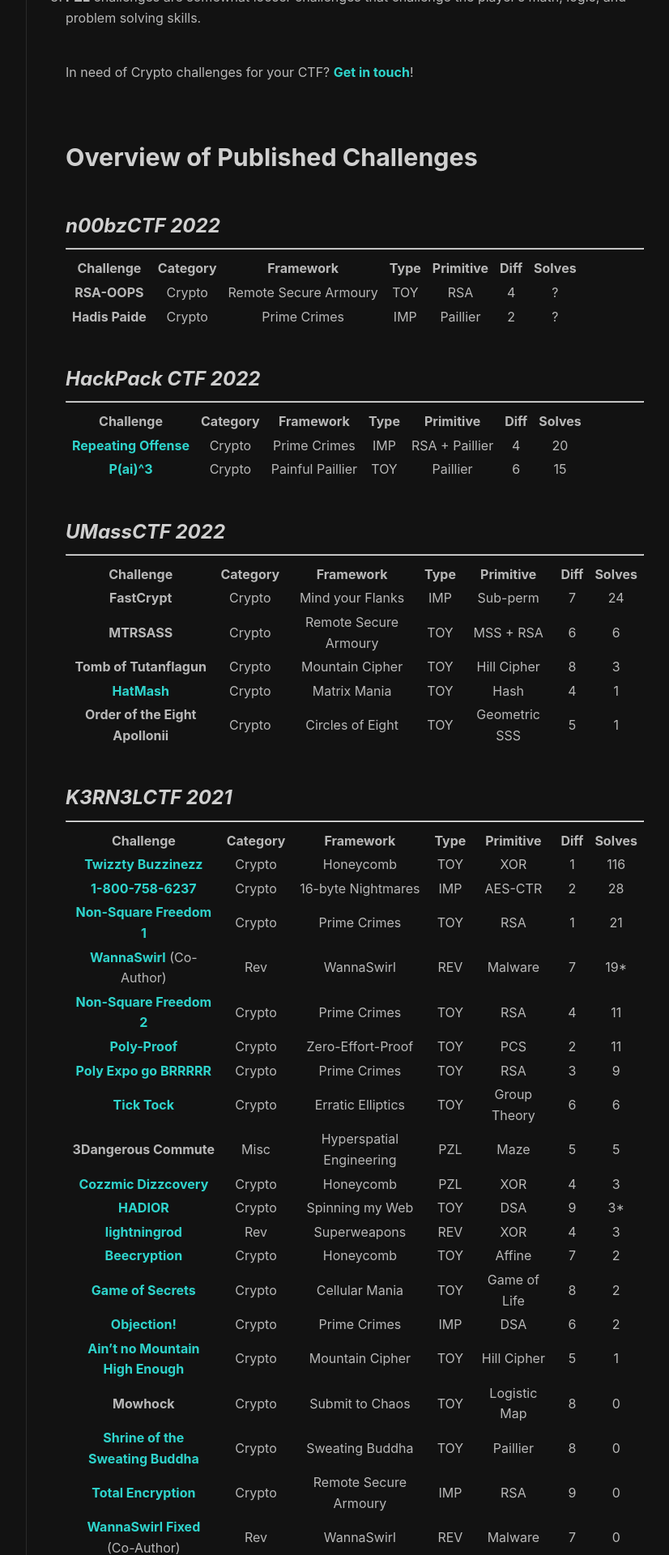
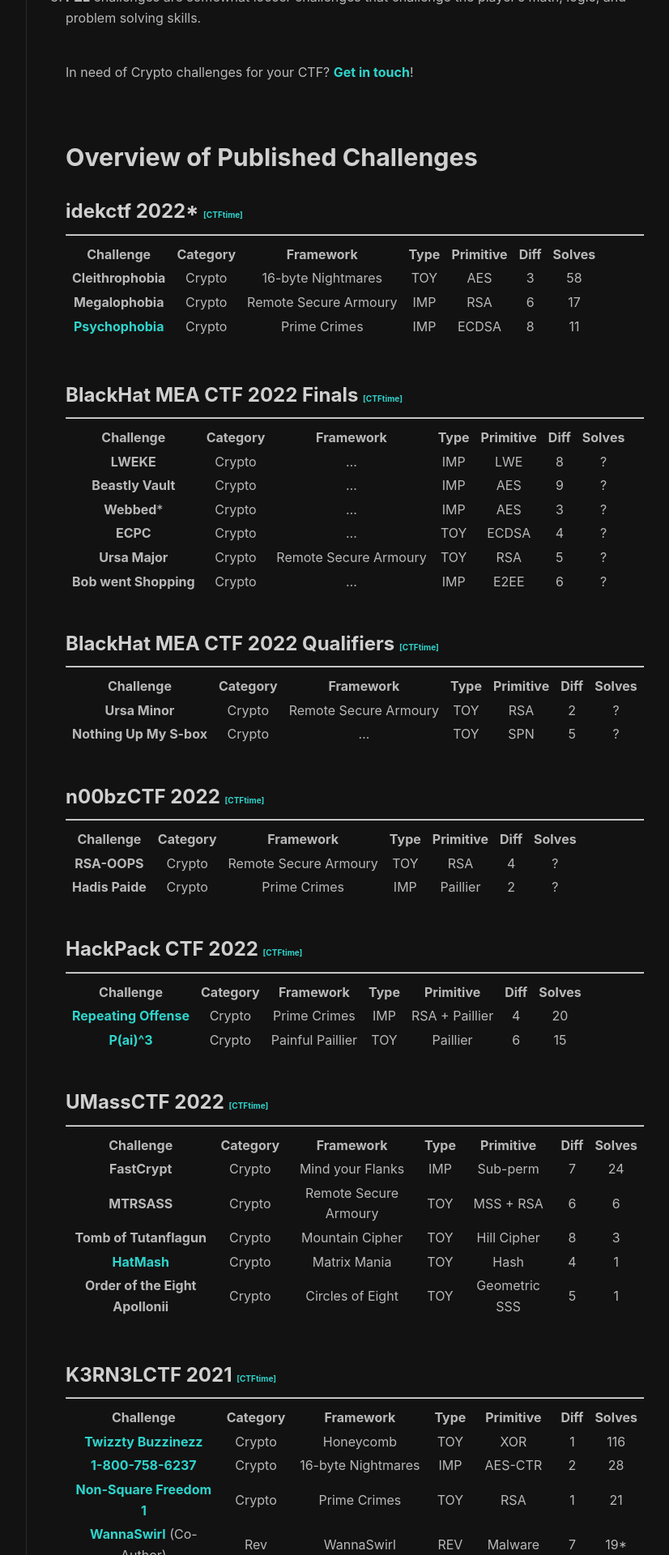
Before and after one commit to Polymero/polymero.github.io, a Jekyll site: the page built from ctf/my-challs.md, in a window 1280 px wide. Shown: the part 514-2434 px from the top of the page at 81% size, without its empty margins (217-1043 px from the left). Built offline with Jekyll 4.4.1, drawn with Linux system fonts in a browser that asks for light colours; nearby versions of some CDN libraries; some of the changed text lies outside the part shown.

Commit message:
20230126

```diff
--- a/ctf/my-challs.md
+++ b/ctf/my-challs.md
@@ -29,7 +29,57 @@
 
 <br>
 
-### *n00bzCTF 2022*
+
+<div style="margin: -.75em 0px -1.65em -5em; font-size: 2em; font-weight: bold;">2023</div>
+
+
+
+<h3>idekctf 2022*  <a href="https://ctftime.org/event/1839" target="_blank" style="font-size: 10px">[CTFtime]</a></h3>
+-----
+
+| Challenge | Category | Framework | Type | Primitive | Diff | Solves |
+| --------- | -------- | --------- | ---- | --------- | ---- | ------ |
+| **Cleithrophobia** | Crypto | 16-byte Nightmares | TOY | AES | 3 | 58 |
+| **Megalophobia** | Crypto | Remote Secure Armoury | IMP | RSA | 6 | 17 |
+| [Psychophobia](https://www.sebven.com/ctf/2023/01/16/idekCTF2023-Psychophobia.html) | Crypto | Prime Crimes | IMP | ECDSA | 8 | 11 |
+{:.custom-table}
+
+<br>
+<br>
+
+
+
+<div style="margin: -.75em 0px -1.65em -5em; font-size: 2em; font-weight: bold;">2022</div>
+
+
+
+<h3>BlackHat MEA CTF 2022 Finals  <a href="https://ctftime.org/event/1734" target="_blank" style="font-size: 10px">[CTFtime]</a></h3>
+-----
+
+| Challenge | Category | Framework | Type | Primitive | Diff | Solves |
+| --------- | -------- | --------- | ---- | --------- | ---- | ------ |
+| **LWEKE** | Crypto | ... | IMP | LWE | 8 | ? |
+| **Beastly Vault** | Crypto | ... | IMP | AES | 9 | ? |
+| **Webbed*** | Crypto | ... | IMP | AES | 3 | ? |
+| **ECPC** | Crypto | ... | TOY | ECDSA | 4 | ? |
+| **Ursa Major** | Crypto | Remote Secure Armoury | TOY | RSA | 5 | ? |
+| **Bob went Shopping** | Crypto | ... | IMP | E2EE | 6 | ? |
+{:.custom-table}
+
+<br>
+
+<h3>BlackHat MEA CTF 2022 Qualifiers  <a href="https://ctftime.org/event/1733" target="_blank" style="font-size: 10px">[CTFtime]</a></h3>
+-----
+
+| Challenge | Category | Framework | Type | Primitive | Diff | Solves |
+| --------- | -------- | --------- | ---- | --------- | ---- | ------ |
+| **Ursa Minor** | Crypto | Remote Secure Armoury | TOY | RSA | 2 | ? |
+| **Nothing Up My S-box** | Crypto | ... | TOY | SPN | 5 | ? |
+{:.custom-table}
+
+<br>
+
+<h3>n00bzCTF 2022  <a href="https://ctftime.org/event/1657" target="_blank" style="font-size: 10px">[CTFtime]</a></h3>
 -----
 
 | Challenge | Category | Framework | Type | Primitive | Diff | Solves |
@@ -40,7 +90,7 @@
 
 <br>
 
-### *HackPack CTF 2022*
+<h3>HackPack CTF 2022  <a href="https://ctftime.org/event/1620" target="_blank" style="font-size: 10px">[CTFtime]</a></h3>
 -----
 
 | Challenge | Category | Framework | Type | Primitive | Diff | Solves |
@@ -51,7 +101,7 @@
 
 <br>
 
-### *UMassCTF 2022*
+<h3>UMassCTF 2022  <a href="https://ctftime.org/event/1561" target="_blank" style="font-size: 10px">[CTFtime]</a></h3>
 -----
 
 | Challenge | Category | Framework | Type | Primitive | Diff | Solves |
@@ -64,8 +114,15 @@
 {:.custom-table}
 
 <br>
+<br>
 
-### *K3RN3LCTF 2021*
+
+
+<div style="margin: -.75em 0px -1.65em -5em; font-size: 2em; font-weight: bold;">2021</div>
+
+
+
+<h3>K3RN3LCTF 2021  <a href="https://ctftime.org/event/1438" target="_blank" style="font-size: 10px">[CTFtime]</a></h3>
 -----
 
 | Challenge | Category | Framework | Type | Primitive | Diff | Solves |
```
Also changed, not shown: _posts/CTF/2023-01-16-idekCTF2023-Psychophobia.md (+1 -1 lines).
